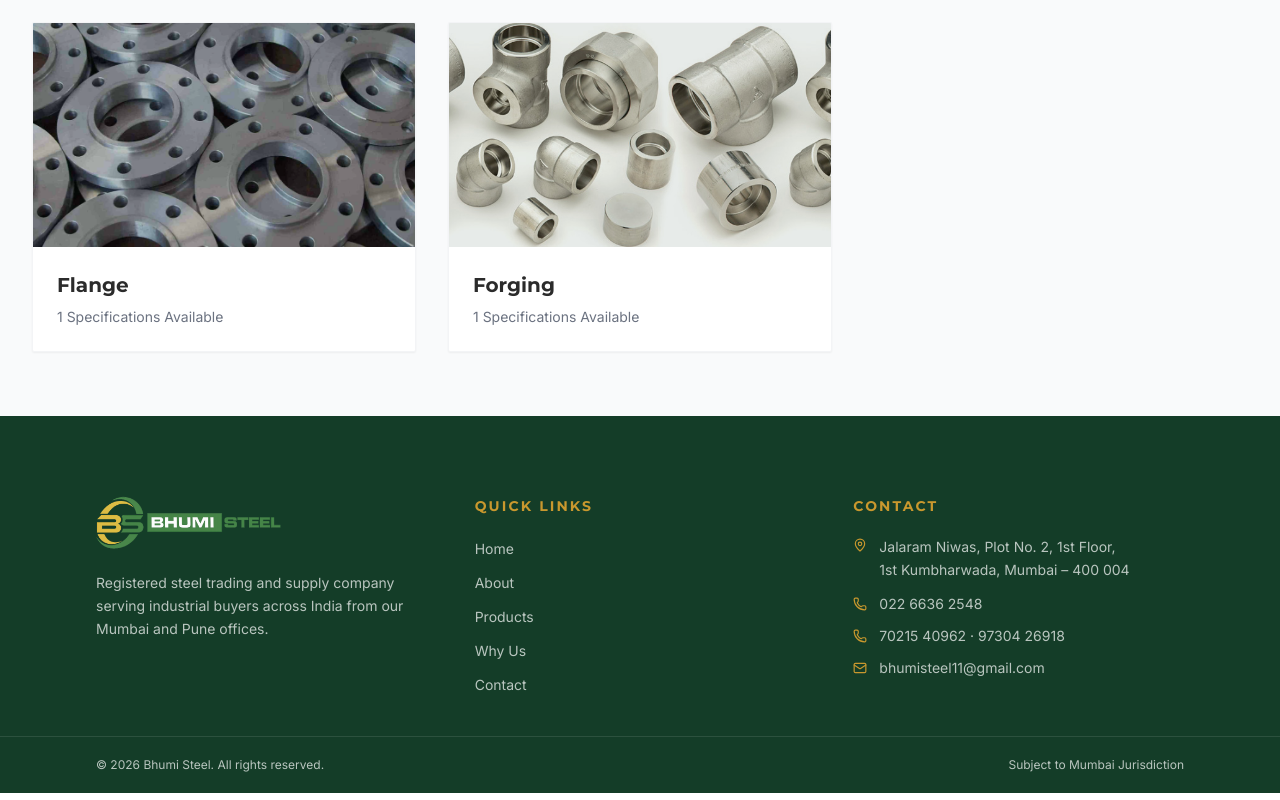
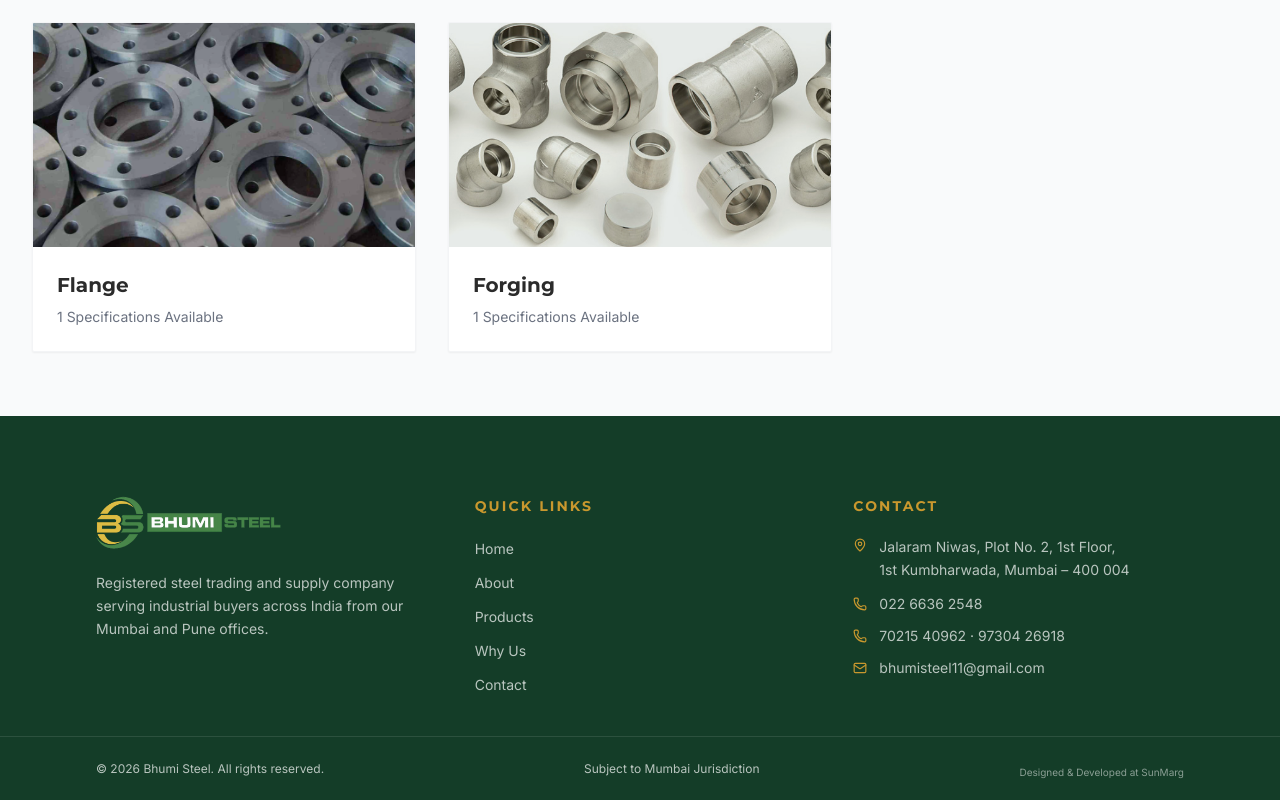
Before and after one commit to RajanPal920/Nagraj-website, a React (Vite) app: page /products in a window 1280 px wide. Shown: the part 1666-2466 px from the top of the page. Built offline with nearby package versions, Linux system fonts and the light colour scheme.

Commit message:
feat: implement site header and footer components with navigation and dynamic product mega menu

```diff
--- a/src/components/Footer.tsx
+++ b/src/components/Footer.tsx
@@ -103,6 +103,9 @@ export function Footer() {
           <p className="font-body text-white/70 text-xs">
             Subject to Mumbai Jurisdiction
           </p>
+          <p className="font-body text-white/50 text-[10px] mt-2">
+            Designed & Developed at SunMarg
+          </p>
         </div>
       </div>
     </footer>
--- a/src/components/Header.tsx
+++ b/src/components/Header.tsx
@@ -1,8 +1,8 @@
-import { useState, useEffect, useMemo } from 'react';
+import { useState, useEffect } from 'react';
 import { Phone, Menu, X, ChevronDown } from 'lucide-react';
 import { Link, useLocation } from 'react-router-dom';
 import { useProducts } from '../hooks/useProducts';
-import type { ScrapedProduct } from '../data/scrapedProductsData';
+
 
 const navLinks = [
   { label: 'Home', href: '/' },
--- a/src/hooks/useIntersectionObserver.ts
+++ b/src/hooks/useIntersectionObserver.ts
@@ -1,4 +1,4 @@
-import { useEffect, useState, useRef, RefObject } from 'react';
+import { useEffect, useState, useRef, type RefObject } from 'react';
 
 interface UseIntersectionObserverArgs {
   threshold?: number;
--- a/src/pages/ProductsPage.tsx
+++ b/src/pages/ProductsPage.tsx
@@ -152,7 +152,7 @@ function Level2CategoryList({ type, typeTree }: { type: string, typeTree: Record
             {/* Categories */}
             <div className="space-y-10">
               {group.categories.map((cat, idx) => (
-                <CategoryCard key={cat.category} type={type} categoryNode={cat} index={idx} />
+                <CategoryCard key={cat.category} type={type} categoryNode={cat} />
               ))}
             </div>
           </div>
@@ -166,7 +166,7 @@ function Level2CategoryList({ type, typeTree }: { type: string, typeTree: Record
 // Category Card (Mix Layout)
 // ──────────────────────────────────────────────────────────────────────────────
 
-function CategoryCard({ type, categoryNode, index }: { type: string, categoryNode: TypeCategoryNode, index: number }) {
+function CategoryCard({ type, categoryNode }: { type: string, categoryNode: TypeCategoryNode }) {
   const { label, products, category } = categoryNode;
   const titleDisplay = `${label} ${type}`;
   const image = getProductImage(type, category, `${label} ${type}`);
```
